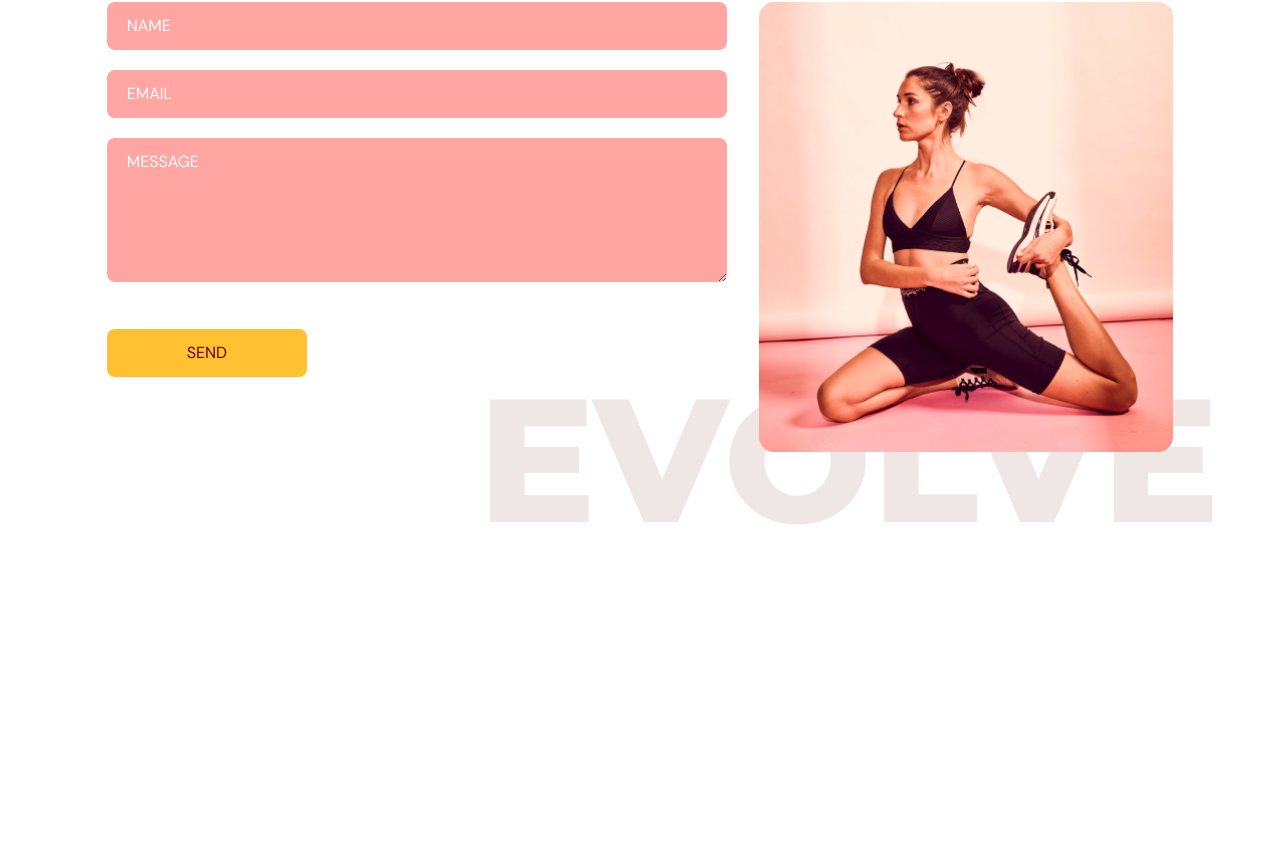
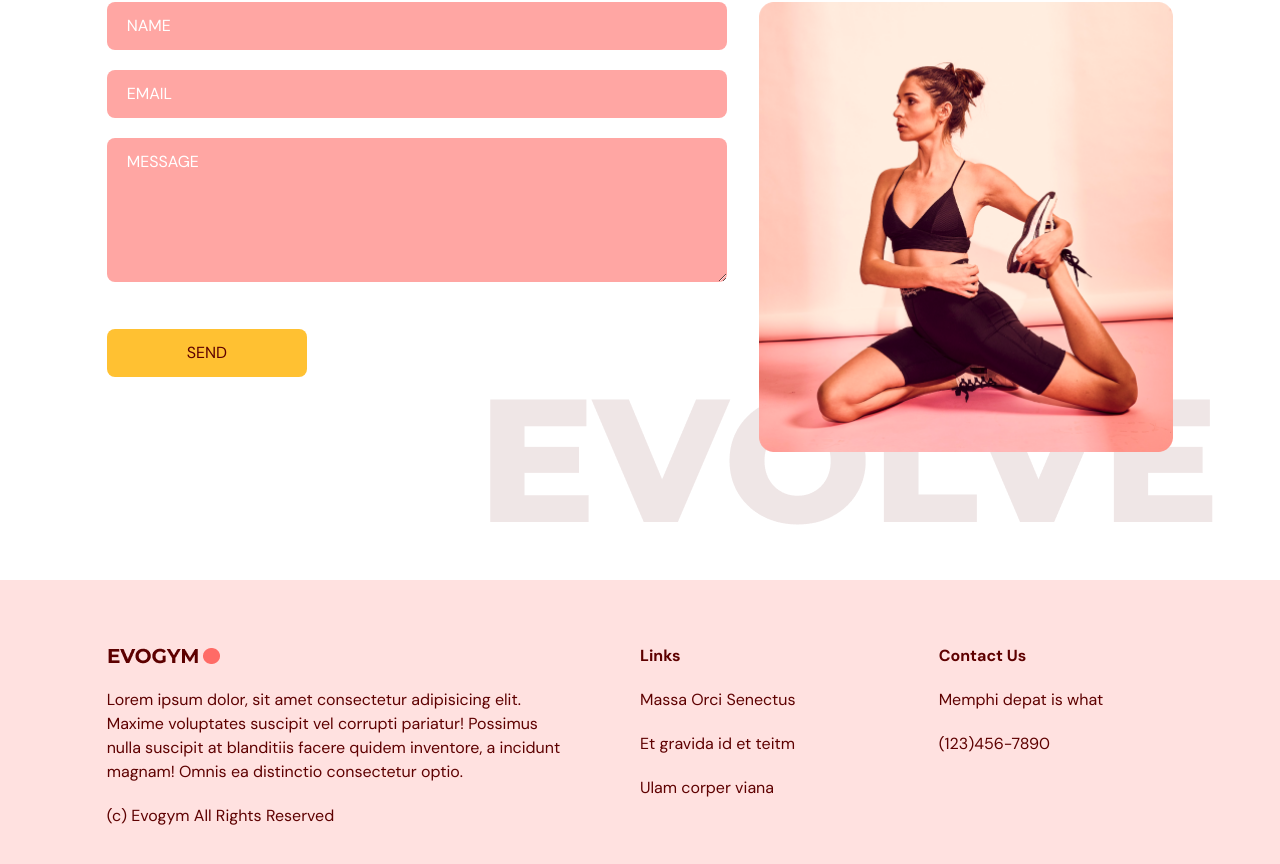
Before and after one commit to skynette/gym, a React (Vite) app: page / in a window 1280 px wide. Shown: the part 3292-4156 px from the top of the page. Before the commit the page ends 3872 px from the top, so only its background shows below. Built offline with nearby package versions, Linux system fonts and the light colour scheme.

Commit message:
footer section completed

```diff
--- a/src/App.tsx
+++ b/src/App.tsx
@@ -5,6 +5,7 @@
 import Benefits from "@/scenes/Benefits"
 import OurClasses from "@/scenes/OurClasses"
 import ContactUs from "@/scenes/ContactUs"
+import Footer from "@/scenes/Footer"
 
 
 function App() {
@@ -36,6 +37,7 @@
 			<Benefits setSelectedPage={setSelectedPage} />
 			<OurClasses setSelectedPage={setSelectedPage} />
 			<ContactUs setSelectedPage={setSelectedPage} />
+			<Footer setSelectedPage={setSelectedPage} />
 		</div>
 	)
 }
--- /dev/null
+++ b/src/scenes/Footer/index.tsx
@@ -0,0 +1,39 @@
+import { SelectedPage } from "@/shared/types"
+import Logo from "@/assets/Logo.png"
+
+type Props = {
+	setSelectedPage: (page: SelectedPage) => void
+}
+
+const Footer = ({ setSelectedPage }: Props) => {
+	return (
+		<footer className="bg-primary-100 py-16">
+			<div className="justify-content mx-auto w-5/6 gap-16 md:flex">
+				<div className="mt-16 basis-1/2 md:mt-0">
+					<img alt="logo" src={Logo} />
+					<p className="my-5">
+						Lorem ipsum dolor, sit amet consectetur adipisicing elit. Maxime voluptates suscipit vel corrupti pariatur! Possimus nulla suscipit at blanditiis facere quidem inventore, a incidunt magnam! Omnis ea distinctio consectetur optio.
+					</p>
+					<p>(c) Evogym All Rights Reserved</p>
+				</div>
+				<div className="mt-16 md:mt-0 basis-1/4">
+					<h4 className="font-bold">
+						Links
+					</h4>
+					<p className="my-5">Massa Orci Senectus</p>
+					<p className="my-5">Et gravida id et teitm</p>
+					<p>Ulam corper viana</p>
+				</div>
+				<div className="mt-16 md:mt-0 basis-1/4">
+					<h4 className="font-bold">
+						Contact Us
+					</h4>
+					<p className="my-5">Memphi depat is what</p>
+					<p>(123)456-7890</p>
+				</div>
+			</div>
+		</footer>
+	)
+}
+
+export default Footer
```
